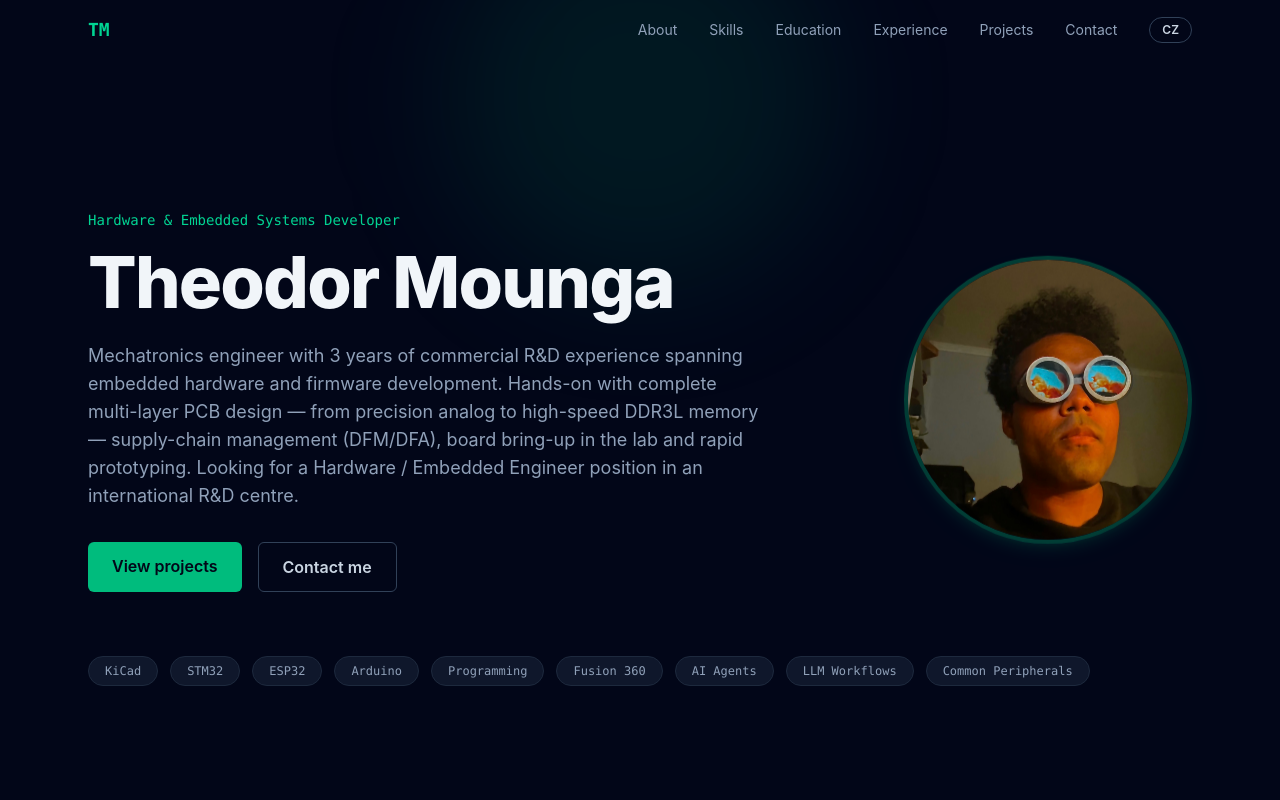
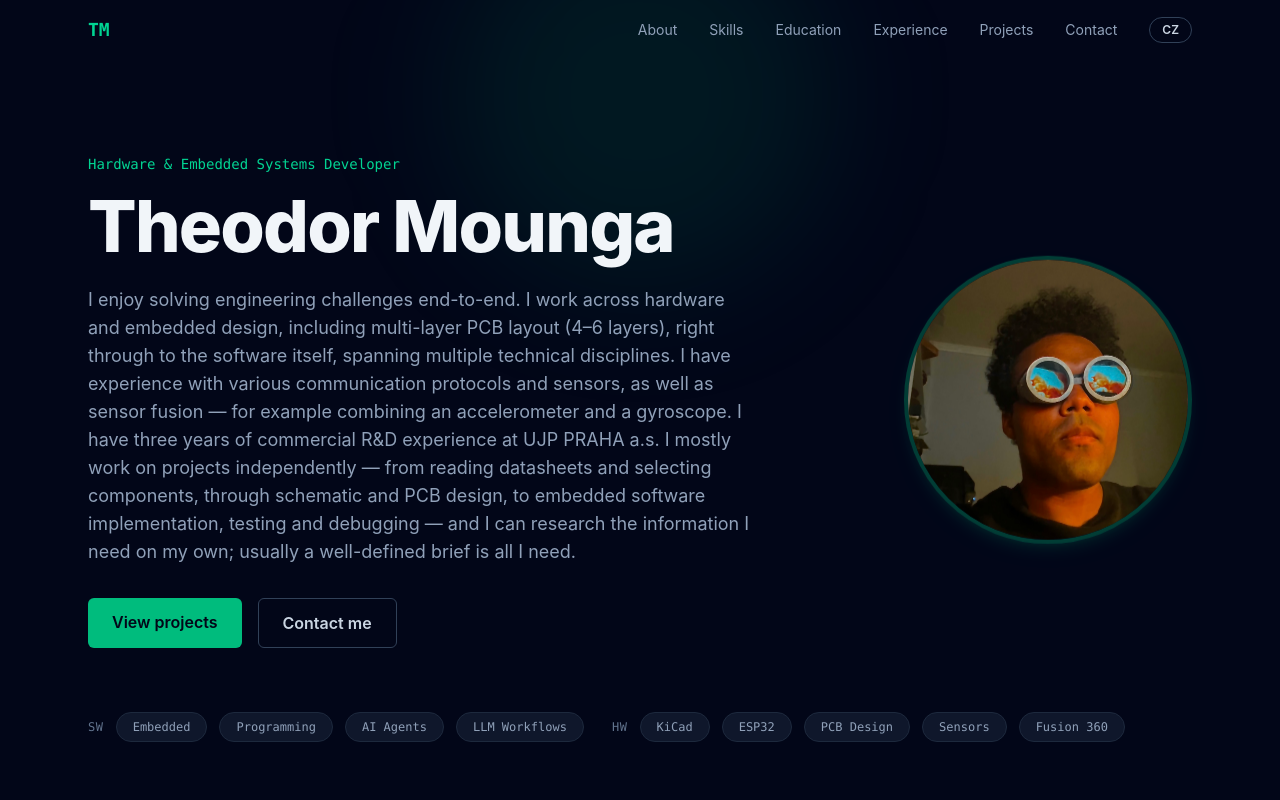
Before and after one commit to 6Theodor6/portfolio, a React (Vite) app: page / in a window 1280 px wide. Shown: the top 800 px of the page. Built offline with nearby package versions, Linux system fonts and the light colour scheme.

Commit message:
feat: SW/HW hero tags, enhanced hero summary

```diff
--- a/src/components/Hero.jsx
+++ b/src/components/Hero.jsx
@@ -46,17 +46,25 @@ export default function Hero() {
           </div>
         </div>
 
-        <div className="mt-16 flex flex-wrap gap-3">
-          {['KiCad', 'STM32', 'ESP32', 'Arduino', 'Programming', 'Fusion 360', 'AI Agents', 'LLM Workflows', 'Common Peripherals'].map(
-            (s) => (
+        <div className="mt-16 flex flex-wrap items-center gap-3">
+          <span className="font-mono text-xs uppercase tracking-wider text-slate-500">SW</span>
+          {['Embedded', 'Programming', 'AI Agents', 'LLM Workflows'].map((s) => (
             <span
               key={s}
               className="rounded-full border border-slate-800 bg-slate-900 px-4 py-1.5 font-mono text-xs text-slate-400"
             >
               {s}
             </span>
-            ),
-          )}
+          ))}
+          <span className="ml-4 font-mono text-xs uppercase tracking-wider text-slate-500">HW</span>
+          {['KiCad', 'ESP32', 'PCB Design', 'Sensors', 'Fusion 360'].map((s) => (
+            <span
+              key={s}
+              className="rounded-full border border-slate-800 bg-slate-900 px-4 py-1.5 font-mono text-xs text-slate-400"
+            >
+              {s}
+            </span>
+          ))}
         </div>
       </div>
 
--- a/src/data.js
+++ b/src/data.js
@@ -7,7 +7,7 @@ export const data = {
       email: 'theodor.mounga@gmail.com',
       youtube: 'https://www.youtube.com/@Artificerofalltrades',
       summary:
-        'Mechatronics engineer with 3 years of commercial R&D experience spanning embedded hardware and firmware development. Hands-on with complete multi-layer PCB design — from precision analog to high-speed DDR3L memory — supply-chain management (DFM/DFA), board bring-up in the lab and rapid prototyping. Looking for a Hardware / Embedded Engineer position in an international R&D centre.',
+        'I enjoy solving engineering challenges end-to-end. I work across hardware and embedded design, including multi-layer PCB layout (4–6 layers), right through to the software itself, spanning multiple technical disciplines. I have experience with various communication protocols and sensors, as well as sensor fusion — for example combining an accelerometer and a gyroscope. I have three years of commercial R&D experience at UJP PRAHA a.s. I mostly work on projects independently — from reading datasheets and selecting components, through schematic and PCB design, to embedded software implementation, testing and debugging — and I can research the information I need on my own; usually a well-defined brief is all I need.',
     },
 
     skills: [
@@ -266,7 +266,7 @@ export const data = {
       email: 'theodor.mounga@gmail.com',
       youtube: 'https://www.youtube.com/@Artificerofalltrades',
       summary:
-        'Inženýr mechatroniky se 3 lety komerční praxe v R&D a silným přesahem do vývoje vestavěného hardwaru i firmwaru. Mám praktické zkušenosti s kompletním návrhem vícevrstvých plošných spojů (od precizního analogu po high-speed DDR3L paměti), řízením dodavatelského řetězce (DFM/DFA), oživováním desek v laboratoři a rapid prototypingem. Hledám pozici Hardware / Embedded Engineer v mezinárodním R&D centru.',
+        'Baví mě řešit inženýrské výzvy od začátku až do konce. Věnuji se jak HW a embedded designu včetně návrhu PCB (4–6 vrstev), tak samotnému SW, s přesahem do více technických disciplín. Mám zkušenosti s různými komunikačními protokoly i senzory a jejich kombinací (fúze), např. akcelerometru a gyroskopu. Tři roky komerčního R&D ve firmě UJP PRAHA a.s. Na projektech pracuji převážně samostatně — od práce s datasheety a výběrem komponent přes návrh schématu a PCB až po implementaci embedded SW a testování či debugování, a dokážu si potřebné informace samostatně nastudovat; obvykle mi stačí dobře definované zadání.',
     },
 
     skills: [
```
Lines whose indentation alone changed are shown as unchanged.
